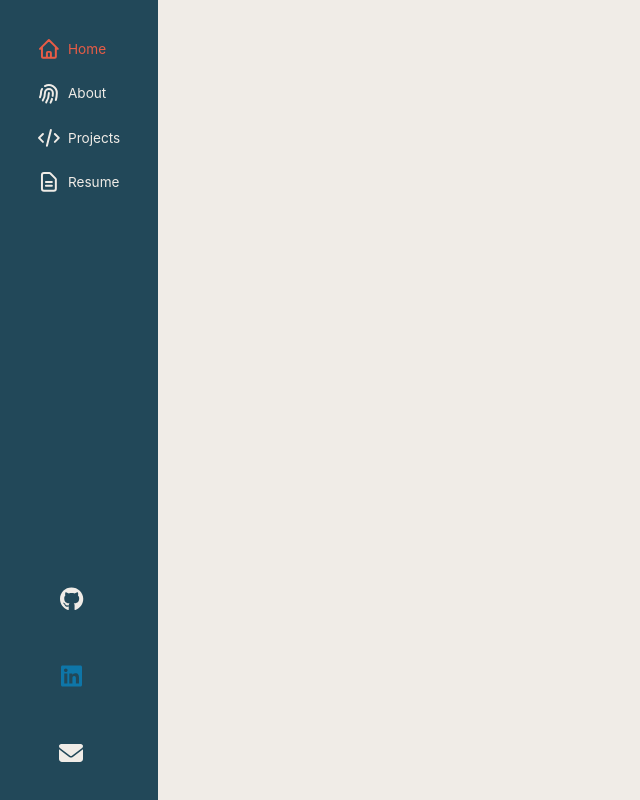
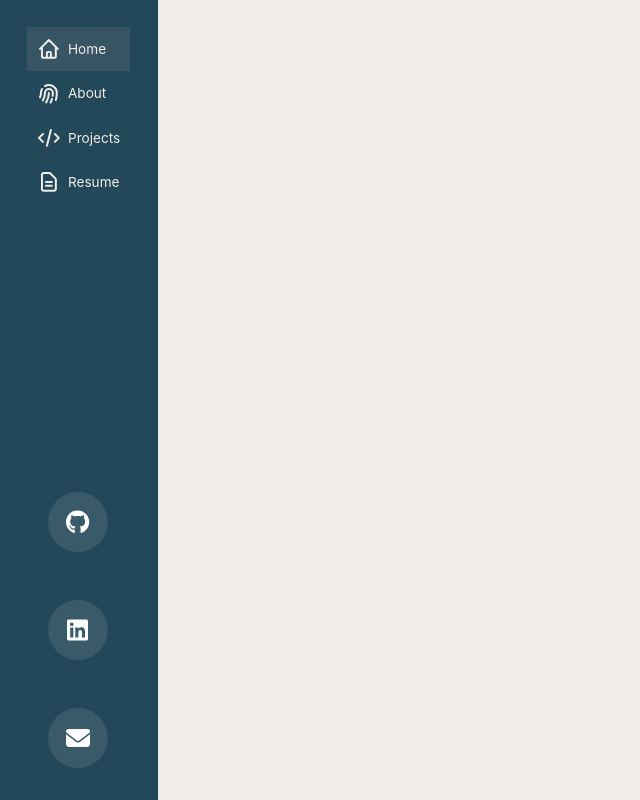
Before and after one commit to mattglwilliams/portfolio, a React (Create React App) app: page / in a window 1280 px wide. Shown: the whole page, without its empty margins (0-640 px from the left). Built offline with nearby package versions, Linux system fonts and the light colour scheme.

Commit message:
Added hover states to header items

```diff
--- a/src/components/Nav/nav.css
+++ b/src/components/Nav/nav.css
@@ -24,12 +24,12 @@ header > nav > a {
 
 header > nav > a:hover {
   text-decoration: none;
-  color: #e85c46;
+  background-color: #375564;
 }
 
 .active {
   text-decoration: none;
-  color: #e85c46;
+  background-color: #375564;
 }
 
 .mobile-nav {
--- a/src/components/Social/social.css
+++ b/src/components/Social/social.css
@@ -6,16 +6,31 @@
   align-items: center;
   position: fixed;
   bottom: 2em;
-  padding-left: 2em;
+  padding-left: 1.3em;
 }
 
 .contact-links > a {
   margin-top: 2em;
   font-size: 1.5em;
+  width: 60px;
+  height: 60px;
+  line-height: 62px;
+  border-radius: 50%;
+  text-align: center;
+  position: relative;
+  color: #fff;
+  background-color: rgba(255, 255, 255, 0.1);
+  transition: 300ms;
 }
 
 .contact-links > a:hover {
-  color: #e85c46;
+  background-color: #fff;
+  color: #224859;
+}
+
+.contact-links > a:hover:after {
+  opacity: 1;
+  transform: scale(1.15);
 }
 
 .github-icon {
```
